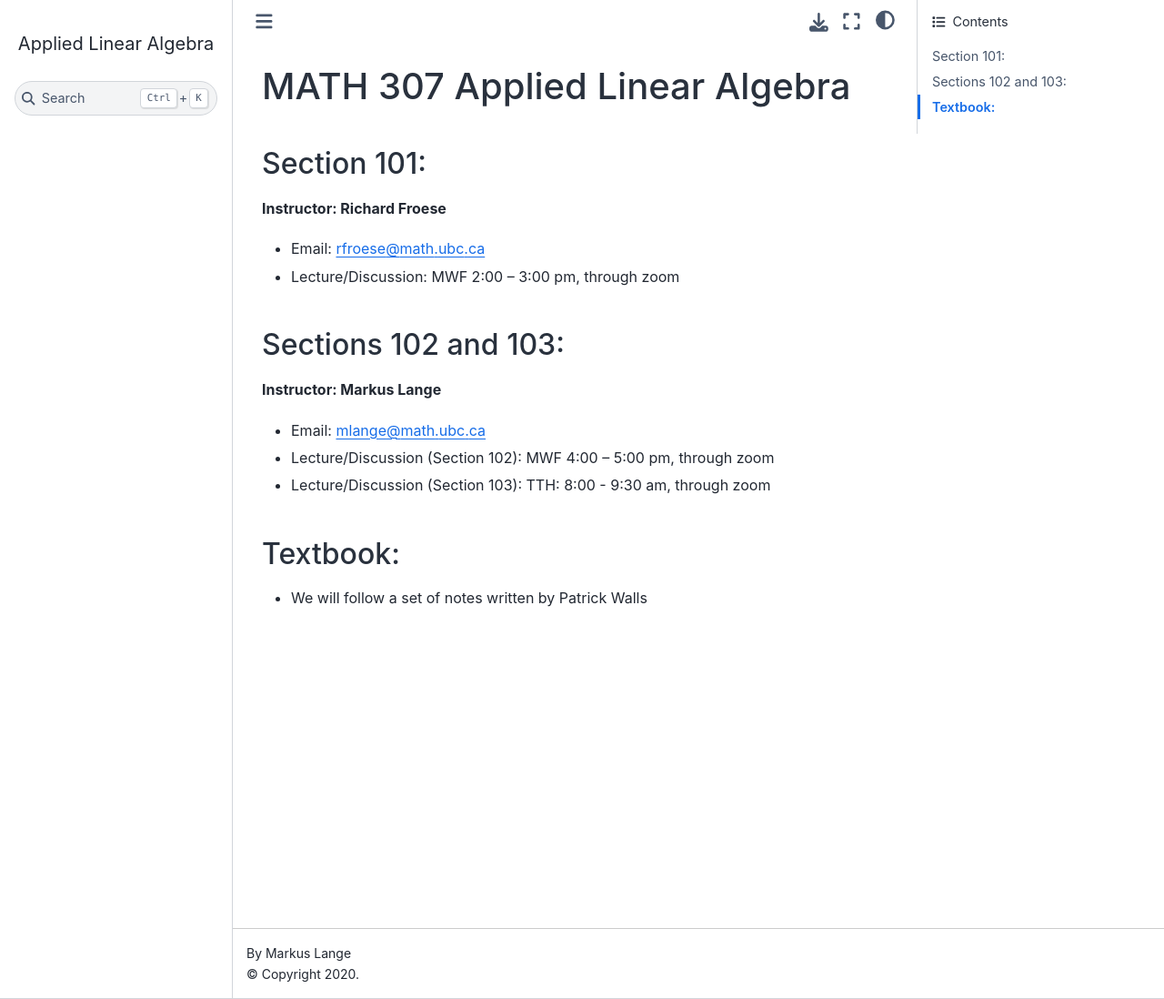
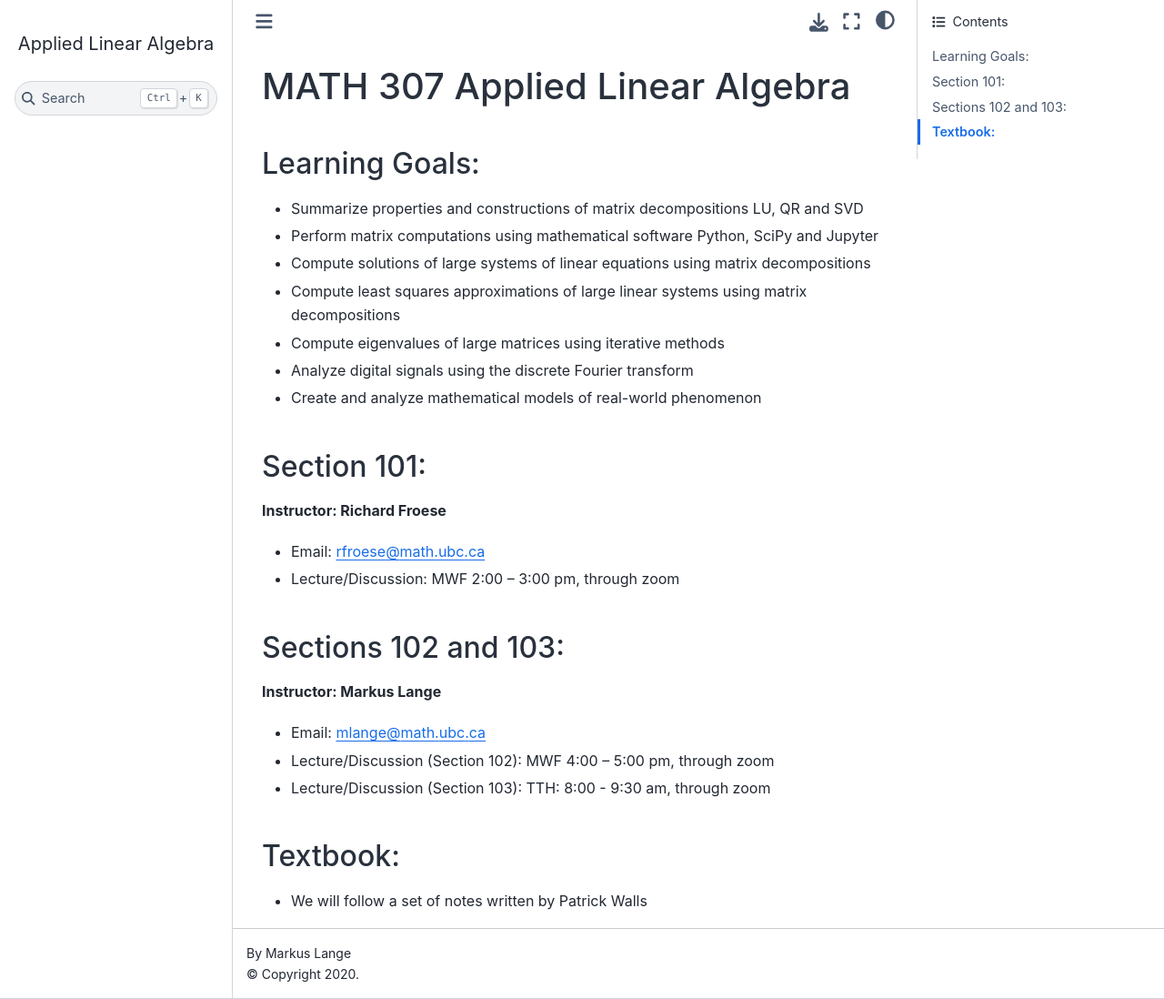
Before and after one commit to librity/MATH307, a Jupyter Book: the page built from index.md, in a window 1280 px wide and 1098 px high. Shown: the whole window at 91% size. Built offline with Jupyter Book 1.0.4 settings and Sphinx 7.4.7 and the Sphinx Book theme 1.1.4, drawn with Linux system fonts in a browser that asks for light colours; pages that are not in the unit, such as notebooks, are missing from menus.

Commit message:
index.md changed

```diff
--- a/index.md
+++ b/index.md
@@ -1,4 +1,15 @@
 # MATH 307 Applied Linear Algebra
+
+## Learning Goals:
+
+* Summarize properties and constructions of matrix decompositions LU, QR and SVD
+* Perform matrix computations using mathematical software Python, SciPy and Jupyter
+* Compute solutions of large systems of linear equations using matrix decompositions
+* Compute least squares approximations of large linear systems using matrix decompositions
+* Compute eigenvalues of large matrices using iterative methods
+* Analyze digital signals using the discrete Fourier transform
+* Create and analyze mathematical models of real-world phenomenon
+
 
 ## Section 101:
 **Instructor:  Richard Froese**
```
